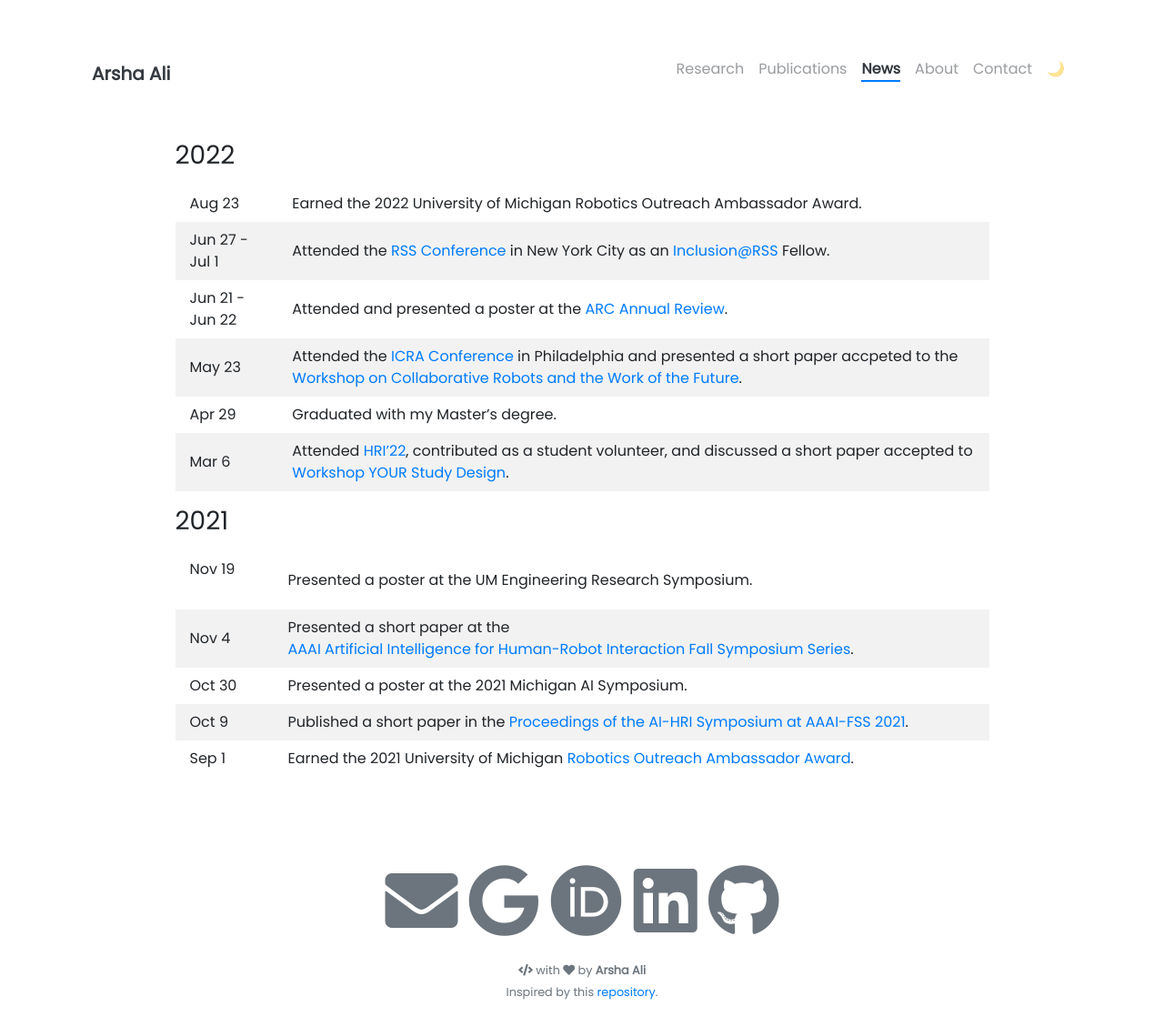
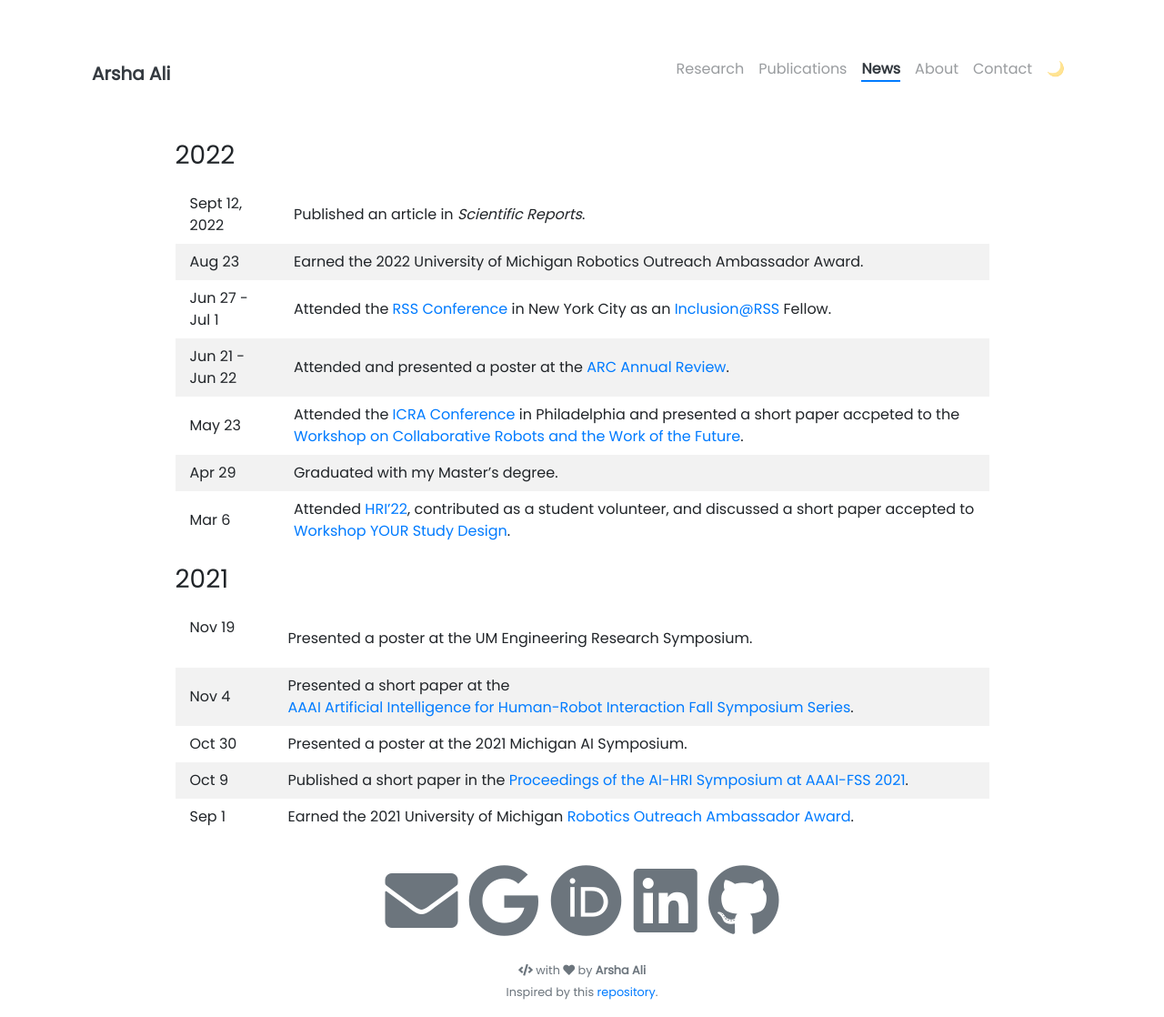
Before and after one commit to arshaali/arshaali.github.io, a Jekyll site: the page built from pages/news.md, in a window 1280 px wide and 1118 px high. Shown: the whole window at 91% size. Built offline with Jekyll 4.4.1, drawn with Linux system fonts in a browser that asks for light colours; nearby versions of some CDN libraries.

Commit message:
Update news.md

```diff
--- a/pages/news.md
+++ b/pages/news.md
@@ -14,6 +14,7 @@ td, th {
 
 ### 2022
 
+Sept 12, 2022 | Published an article in _Scientific Reports_.
 Aug 23 | Earned the 2022 University of Michigan Robotics Outreach Ambassador Award.
 Jun 27 - Jul 1 | Attended the [RSS Conference](https://roboticsconference.org/) in New York City as an [Inclusion@RSS](https://sites.google.com/andrew.cmu.edu/inclusion-rss-2022/home) Fellow.
 Jun 21 - Jun 22 | Attended and presented a poster at the [ARC Annual Review](https://arc.engin.umich.edu/events/annual-program-review/).
```
